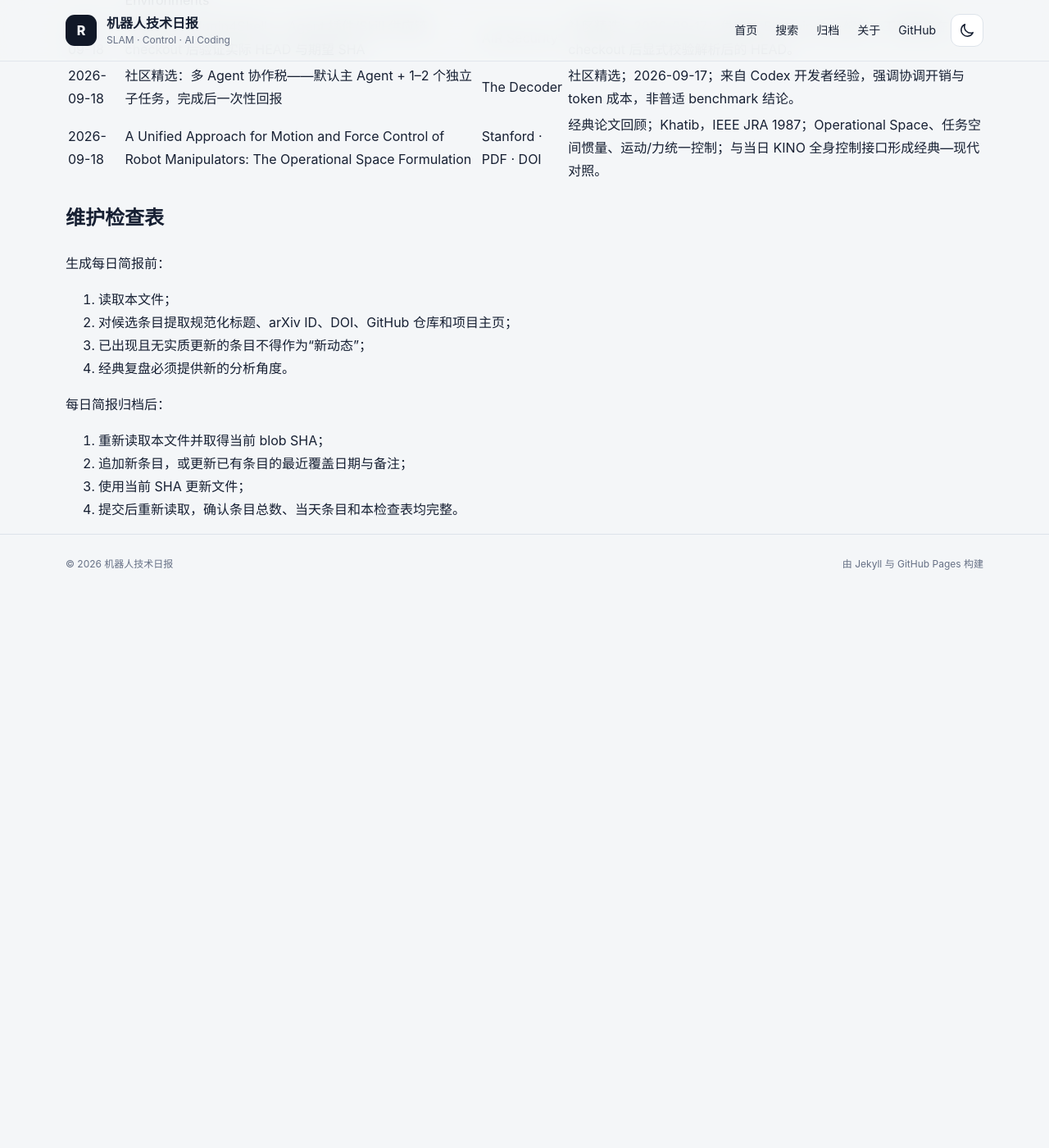
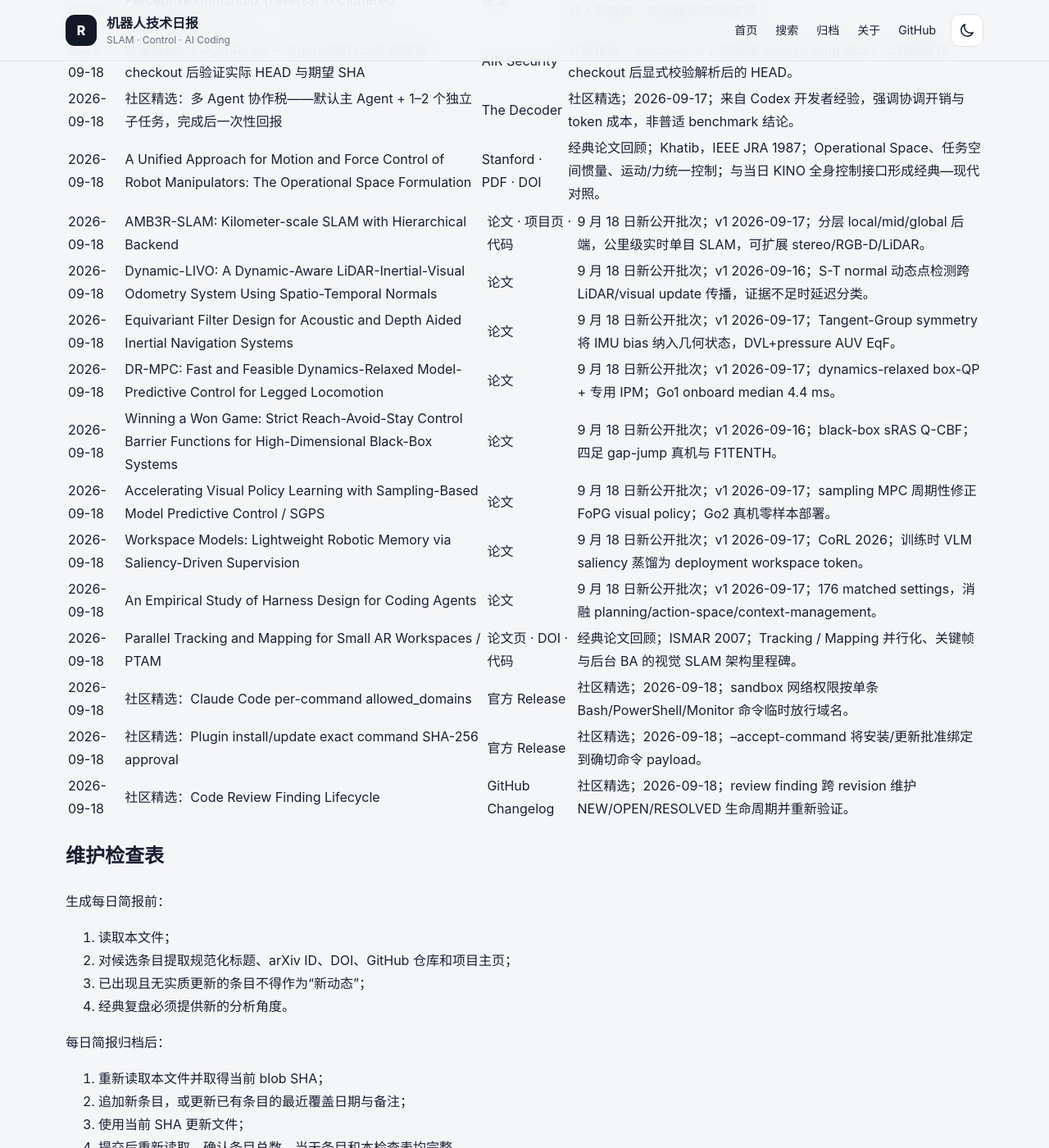
Before and after one commit to helywin/daily, a Jekyll site: the page built from robotics-brief-covered-items.md, in a window 1280 px wide and 1400 px high, scrolled down 44467 px. Shown: the whole window at 82% size. Built offline with Jekyll 4.4.1, drawn with Linux system fonts in a browser that asks for light colours; our own code applies the rules of GitHub Pages for plain Markdown files; before the commit the page ends 45191 px from its top, so only the background shows below that; some of the changed text lies outside the part shown.

Commit message:
docs: update robotics brief coverage index for 2026-09-18

```diff
--- a/robotics-brief-covered-items.md
+++ b/robotics-brief-covered-items.md
@@ -94,7 +94,7 @@
 >
 > 2026-09-17 早间首版新增 8 条主动态、1 条经典论文回顾与 3 条社区精选，共 669 条；随后因 arXiv 9 月 17 日最新公开批次刷新，更新同日文章并追加 8 条主动态、1 条经典论文回顾与 2 条社区精选，累计共 680 条。早间首版条目保留为历史覆盖记录。
 >
-> 2026-09-18 新增 7 条主动态、1 条经典论文回顾与 2 条社区精选，共 690 条。
+> 2026-09-18 早间首版新增 7 条主动态、1 条经典论文回顾与 2 条社区精选，共 690 条；随后因 9 月 18 日新公开批次刷新，更新同日文章并追加 8 条主动态、1 条经典论文回顾与 3 条社区精选，累计共 702 条。早间首版条目保留为历史覆盖记录。
 
 ## 已核验条目
 
@@ -824,6 +824,19 @@
 | 2026-09-18 | 社区精选：多 Agent 协作税——默认主 Agent + 1–2 个独立子任务，完成后一次性回报 | [The Decoder](https://the-decoder.com/ai-agent-swarms-are-a-massive-waste-of-tokens-with-zero-quality-gain-says-openai-codex-developer/) | 社区精选；2026-09-17；来自 Codex 开发者经验，强调协调开销与 token 成本，非普适 benchmark 结论。 |
 | 2026-09-18 | A Unified Approach for Motion and Force Control of Robot Manipulators: The Operational Space Formulation | [Stanford](https://khatib.stanford.edu/publications.html) · [PDF](https://khatib.stanford.edu/publications/pdfs/Khatib_1987_RA.pdf) · [DOI](https://doi.org/10.1109/JRA.1987.1087068) | 经典论文回顾；Khatib，IEEE JRA 1987；Operational Space、任务空间惯量、运动/力统一控制；与当日 KINO 全身控制接口形成经典—现代对照。 |
 
+| 2026-09-18 | AMB3R-SLAM: Kilometer-scale SLAM with Hierarchical Backend | [论文](https://arxiv.org/abs/2609.19518) · [项目页](https://hengyiwang.github.io/projects/amber-slam) · [代码](https://github.com/HengyiWang/amb3r-slam) | 9 月 18 日新公开批次；v1 2026-09-17；分层 local/mid/global 后端，公里级实时单目 SLAM，可扩展 stereo/RGB-D/LiDAR。 |
+| 2026-09-18 | Dynamic-LIVO: A Dynamic-Aware LiDAR-Inertial-Visual Odometry System Using Spatio-Temporal Normals | [论文](https://arxiv.org/abs/2609.19336) | 9 月 18 日新公开批次；v1 2026-09-16；S-T normal 动态点检测跨 LiDAR/visual update 传播，证据不足时延迟分类。 |
+| 2026-09-18 | Equivariant Filter Design for Acoustic and Depth Aided Inertial Navigation Systems | [论文](https://arxiv.org/abs/2609.19742) | 9 月 18 日新公开批次；v1 2026-09-17；Tangent-Group symmetry 将 IMU bias 纳入几何状态，DVL+pressure AUV EqF。 |
+| 2026-09-18 | DR-MPC: Fast and Feasible Dynamics-Relaxed Model-Predictive Control for Legged Locomotion | [论文](https://arxiv.org/abs/2609.20035) | 9 月 18 日新公开批次；v1 2026-09-17；dynamics-relaxed box-QP + 专用 IPM；Go1 onboard median 4.4 ms。 |
+| 2026-09-18 | Winning a Won Game: Strict Reach-Avoid-Stay Control Barrier Functions for High-Dimensional Black-Box Systems | [论文](https://arxiv.org/abs/2609.19449) | 9 月 18 日新公开批次；v1 2026-09-16；black-box sRAS Q-CBF；四足 gap-jump 真机与 F1TENTH。 |
+| 2026-09-18 | Accelerating Visual Policy Learning with Sampling-Based Model Predictive Control / SGPS | [论文](https://arxiv.org/abs/2609.20575) | 9 月 18 日新公开批次；v1 2026-09-17；sampling MPC 周期性修正 FoPG visual policy；Go2 真机零样本部署。 |
+| 2026-09-18 | Workspace Models: Lightweight Robotic Memory via Saliency-Driven Supervision | [论文](https://arxiv.org/abs/2609.20820) | 9 月 18 日新公开批次；v1 2026-09-17；CoRL 2026；训练时 VLM saliency 蒸馏为 deployment workspace token。 |
+| 2026-09-18 | An Empirical Study of Harness Design for Coding Agents | [论文](https://arxiv.org/abs/2609.20804) | 9 月 18 日新公开批次；v1 2026-09-17；176 matched settings，消融 planning/action-space/context-management。 |
+| 2026-09-18 | Parallel Tracking and Mapping for Small AR Workspaces / PTAM | [论文页](https://www.robots.ox.ac.uk/~lav/Papers/klein_murray_ismar2007/) · [DOI](https://doi.org/10.1109/ISMAR.2007.4538852) · [代码](https://github.com/Oxford-PTAM/PTAM-GPL) | 经典论文回顾；ISMAR 2007；Tracking / Mapping 并行化、关键帧与后台 BA 的视觉 SLAM 架构里程碑。 |
+| 2026-09-18 | 社区精选：Claude Code per-command allowed_domains | [官方 Release](https://github.com/anthropics/claude-code/releases) | 社区精选；2026-09-18；sandbox 网络权限按单条 Bash/PowerShell/Monitor 命令临时放行域名。 |
+| 2026-09-18 | 社区精选：Plugin install/update exact command SHA-256 approval | [官方 Release](https://github.com/anthropics/claude-code/releases) | 社区精选；2026-09-18；--accept-command <sha256> 将安装/更新批准绑定到确切命令 payload。 |
+| 2026-09-18 | 社区精选：Code Review Finding Lifecycle | [GitHub Changelog](https://github.blog/changelog/2026-09-18-copilot-code-review-an-improved-review-experience/) | 社区精选；2026-09-18；review finding 跨 revision 维护 NEW/OPEN/RESOLVED 生命周期并重新验证。 |
+
 ## 维护检查表
 
 生成每日简报前：
```
